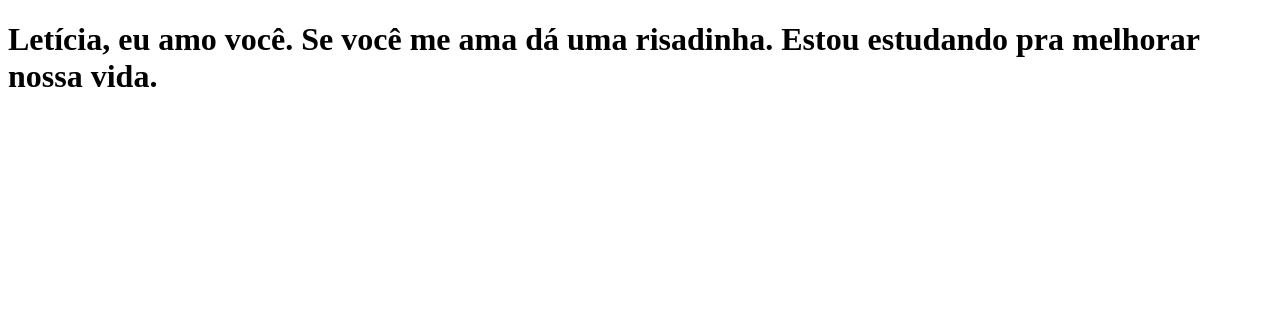
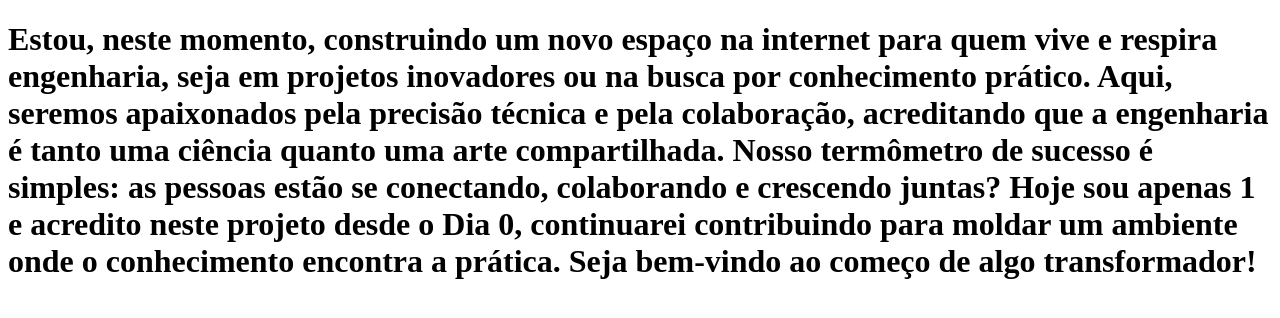
Before and after one commit to HenriqDouglas/bug-free-broccoli, a Next.js app: page / in a window 1280 px wide. Shown: the top 318 px of the page. Built offline with nearby package versions, Linux system fonts and the light colour scheme.

Commit message:
adicionando prósito a página `Em Construção`

```diff
--- a/pages/index.js
+++ b/pages/index.js
@@ -1,8 +1,15 @@
 function Home() {
   return (
     <h1>
-      Letícia, eu amo você. Se você me ama dá uma risadinha. Estou estudando pra
-      melhorar nossa vida.
+      Estou, neste momento, construindo um novo espaço na internet para quem
+      vive e respira engenharia, seja em projetos inovadores ou na busca por
+      conhecimento prático. Aqui, seremos apaixonados pela precisão técnica e
+      pela colaboração, acreditando que a engenharia é tanto uma ciência quanto
+      uma arte compartilhada. Nosso termômetro de sucesso é simples: as pessoas
+      estão se conectando, colaborando e crescendo juntas? Hoje sou apenas 1 e
+      acredito neste projeto desde o Dia 0, continuarei contribuindo para moldar
+      um ambiente onde o conhecimento encontra a prática. Seja bem-vindo ao
+      começo de algo transformador!
     </h1>
   );
 }
```
